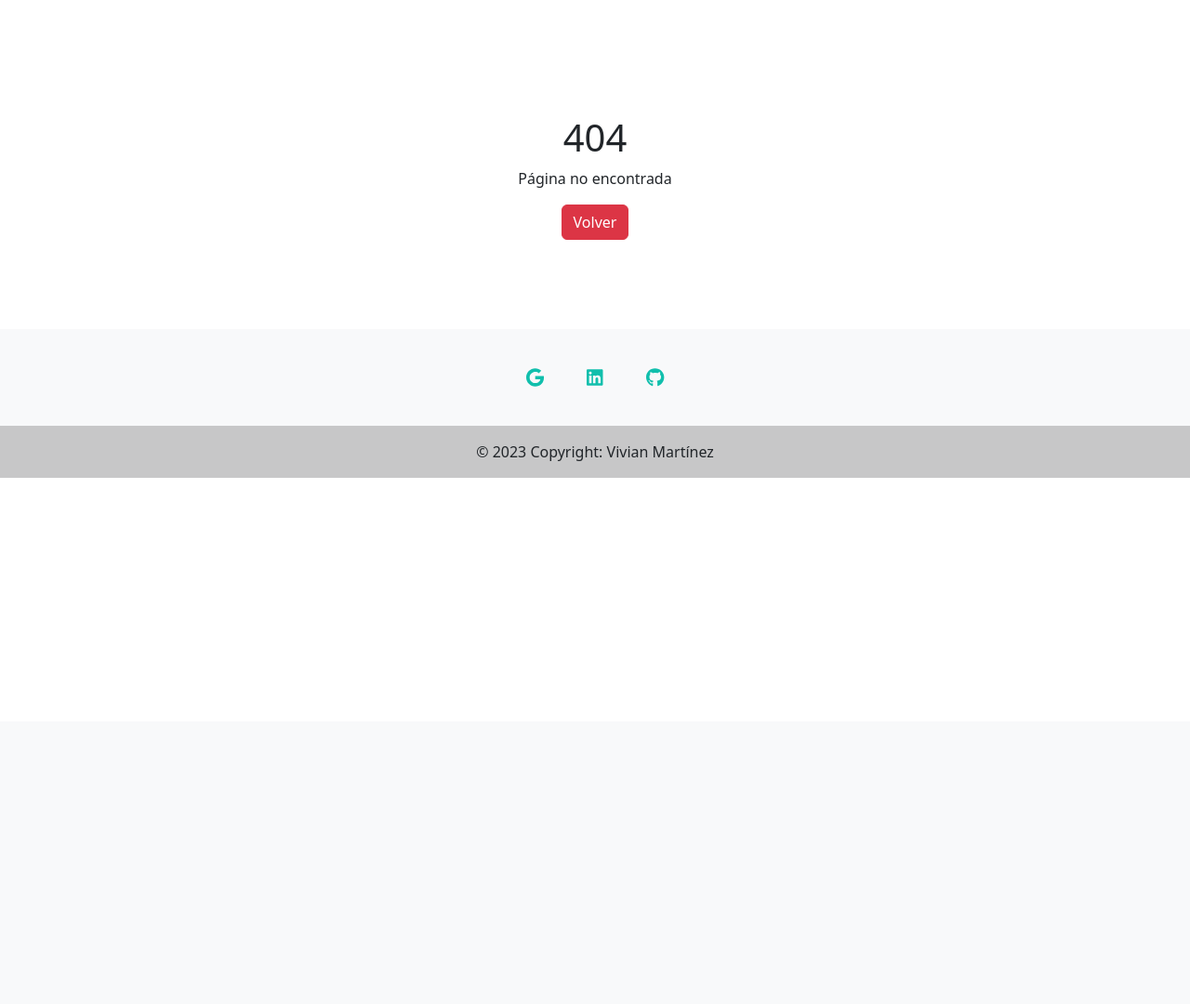
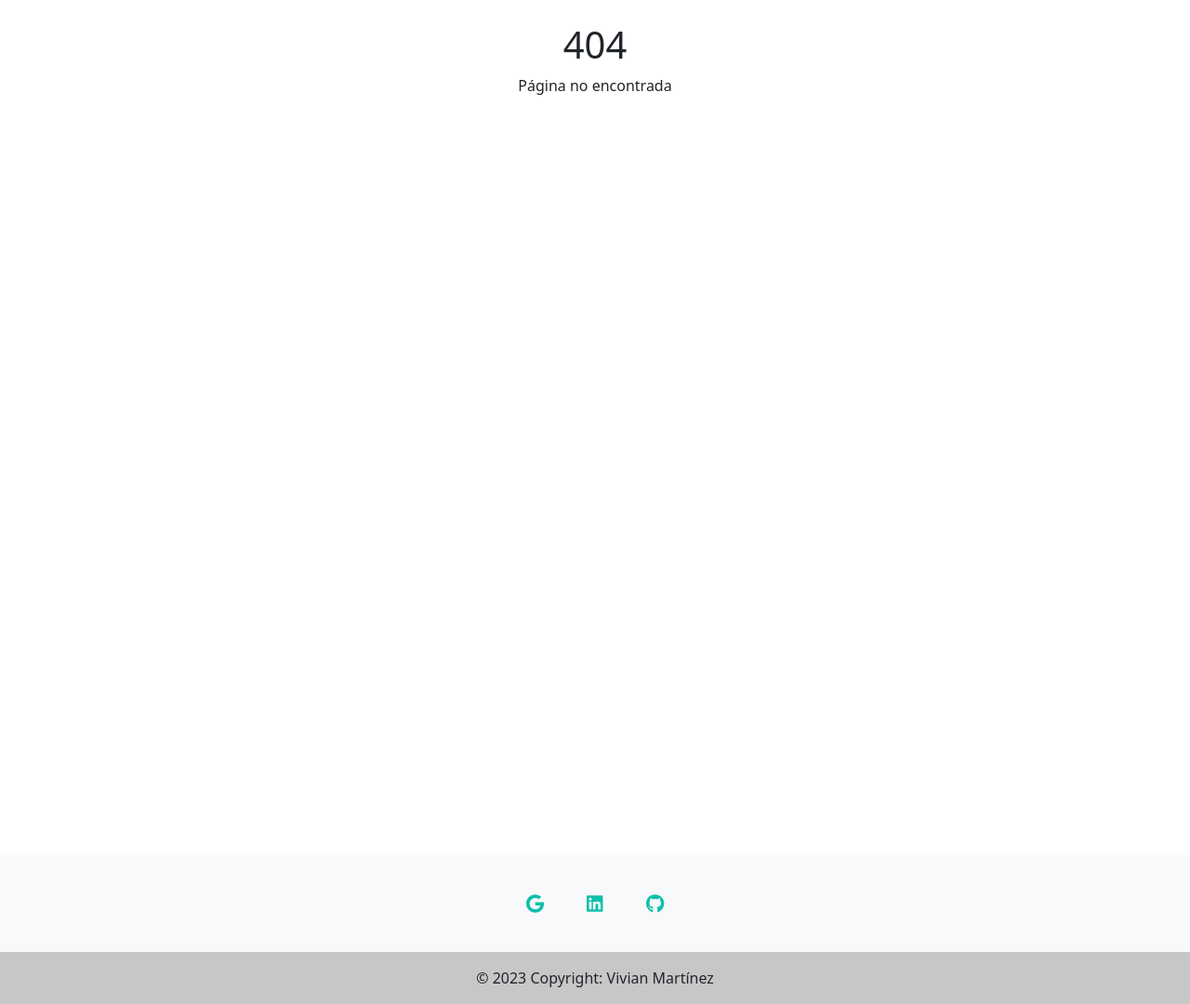
Before and after one commit to vivianmartinez/project-users-admin, a PHP site: page /project-users-mvc/users in a window 1280 px wide. Shown: the part 72-1152 px from the top of the page at 93% size. Before the commit the page ends 586 px from the top, so only its background shows below. Run offline with PHP 8.4, Linux system fonts and the light colour scheme.

Commit message:
add eyes icons to show password on profile page
customize errors and add back button to profile page

```diff
--- a/app/helpers/check-capabilities.php
+++ b/app/helpers/check-capabilities.php
@@ -2,7 +2,7 @@
 
 class CheckCapabilities{
     static public function isAdmin(){
-        if($_SESSION['user_logged']->capabilities == 'admin'){
+        if(isset($_SESSION['user_logged']) && $_SESSION['user_logged']->capabilities == 'admin'){
             return true;
         }
         return false;
--- a/views/assets/css/styles.css
+++ b/views/assets/css/styles.css
@@ -34,8 +34,12 @@ div.input-password .eye-password{
     font-size: 12px;
     cursor: pointer;
 }
-div.input-password .eye-reg{
+div.input-password .eye-top{
     top: 70%;
+}
+.disabled-eye{
+    pointer-events: none;
+    filter: invert(78%) sepia(48%) saturate(5%) hue-rotate(6deg) brightness(100%) contrast(103%);
 }
 
 .content{
--- a/views/assets/js/scripts.js
+++ b/views/assets/js/scripts.js
@@ -1,39 +1,53 @@
 window.addEventListener('load',()=>{
     //show password when click on eye and change icon
-    const icon = document.getElementById('eye_password');
+    const icon = document.querySelectorAll('.eye-password');
     if(icon){
-        icon.addEventListener('click',(e)=>{
+        icon.forEach((item)=> item.addEventListener('click',(e)=>{
+
             const password_login = document.getElementById('login_password');
             const password_register = document.getElementById('register_password');
+            const password_profile_last = document.getElementById('last_password');
+            const password_profile_new = document.getElementById('new_password');
 
-            const svg = icon.querySelector('.svg-inline--fa');
+            const svg = item.querySelector('.svg-inline--fa'); //select icon
             svg.classList.add('fa-regular');
+
             if(svg.classList.contains('fa-eye-slash')){
                 svg.classList.remove('fa-eye-slash');
                 svg.classList.add('fa-eye');
                 svg.setAttribute('data-icon','eye');
                 if(password_login) password_login.type = 'text';
                 if(password_register) password_register.type = 'text';
+                if(password_profile_last && svg.parentNode.getAttribute('id') == 'eye-last-password') password_profile_last.type = 'text';
+                if(password_profile_new && svg.parentNode.getAttribute('id') == 'eye-new-password') password_profile_new.type = 'text';
             }else{
                 svg.classList.remove('fa-eye');
                 svg.classList.add('fa-eye-slash');
                 svg.setAttribute('data-icon','eye-slash');
                 if(password_login) password_login.type = 'password';
                 if(password_register) password_register.type = 'password';
+                if(password_profile_last && svg.parentNode.getAttribute('id') == 'eye-last-password') password_profile_last.type = 'password';
+                if(password_profile_new && svg.parentNode.getAttribute('id') == 'eye-new-password') password_profile_new.type = 'password';
             }
-        });
+        }));
     }
     //modify user password form profile
     const change_password = document.querySelectorAll('.form-check-input');
     if(change_password){
         change_password.forEach((item)=>item.addEventListener('click',()=>{
+            const icon_eye_last = document.getElementById('eye-last-password');
+            const icon_eye_new = document.getElementById('eye-new-password');
             if(item.value == 'true'){
                 last_password.removeAttribute('disabled');
                 new_password.removeAttribute('disabled');
+                icon_eye_last.classList.remove('disabled-eye');
+                icon_eye_new.classList.remove('disabled-eye');
             }
             if(item.value == 'false'){
                 last_password.setAttribute("disabled",true);
                 new_password.setAttribute("disabled",true);
+                icon_eye_last.classList.add('disabled-eye');
+                icon_eye_new.classList.add('disabled-eye');
             }
         }));
     }
--- a/views/pagenotfound/pagenotfound.php
+++ b/views/pagenotfound/pagenotfound.php
@@ -1,5 +1,9 @@
-<div class="text-center" style="margin-top: 100px;">
-    <h1>404</h1>
-    <p>Página no encontrada</p>
-    <a href="#" class="btn btn-danger">Volver</a>
+<div class="d-block text-center h-auto content">
+    <div class="mb-4">
+        <h1>404</h1>
+        <p>Página no encontrada</p>
+    </div>
+    <?php if(isset($_SESSION['user_logged'])): ?>
+        <a href="<?=url_base?>user/profile&id=<?=$_SESSION['user_logged']->id?>" class="btn btn-warning">Back</a>
+    <?php endif; ?>
 </div>
--- a/views/users/login.php
+++ b/views/users/login.php
@@ -23,7 +23,7 @@
 					<span class="input-group-text"><i class="fas fa-lock"></i></span>
 					<input id="login_password" type="password" class="form-control" id="Password" placeholder="Enter password" name="login_password">
 				</div>
-				<div id="eye_password" class="eye-password">
+				<div class="eye-password">
 					<i class="fa-regular fa-eye-slash"></i>
 				</div>
 			</div>
--- a/views/users/management.php
+++ b/views/users/management.php
@@ -5,8 +5,8 @@
     $message = $_SESSION['register_success']['message'];
     ResetSession::deleteSession('register_success');
   }
-  $logged_in = CheckLoginStatus::isLoggedIn();
-  if($logged_in):
+  $loggedIn = CheckLoginStatus::isLoggedIn();
+  if($loggedIn):
     $is_admin = CheckCapabilities::isAdmin();
 ?>
 <div class="container mb-5 py-5 h-auto content">
--- a/views/users/register.php
+++ b/views/users/register.php
@@ -23,7 +23,7 @@
                     <label for="register_password" class="form-label">Password</label>
                     <input type="password" class="form-control" id="register_password" name="register_password">
                 </div>
-                <div id="eye_password" class="eye-password eye-reg">
+                <div class="eye-password eye-top">
 					<i class="fa-regular fa-eye-slash"></i>
 				</div>
             </div>
```
Also changed, not shown: views/users/profile.php (+22 -5 lines).
